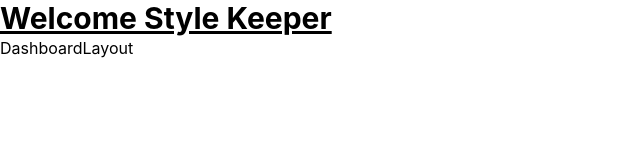
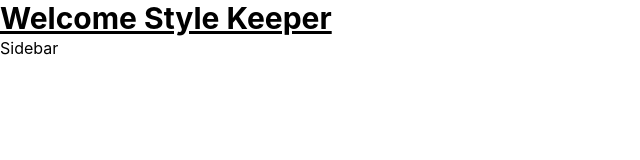
Before and after one commit to Irem44/style-keeper, a React (Vite) app: page / in a window 1280 px wide. Shown: the top 160 px of the page, without its empty margins (0-640 px from the left). Built offline with nearby package versions, Linux system fonts and the light colour scheme.

Commit message:
modife dashborad

```diff
--- a/src/components/dashboard/DashboardLayout.tsx
+++ b/src/components/dashboard/DashboardLayout.tsx
@@ -1,4 +1,10 @@
+import Sidebar from "./Sidebar";
+
 const DashboardLayout = () => {
-  return <div>DashboardLayout</div>;
+  return (
+    <div>
+      <Sidebar />
+    </div>
+  );
 };
 export default DashboardLayout;
```
